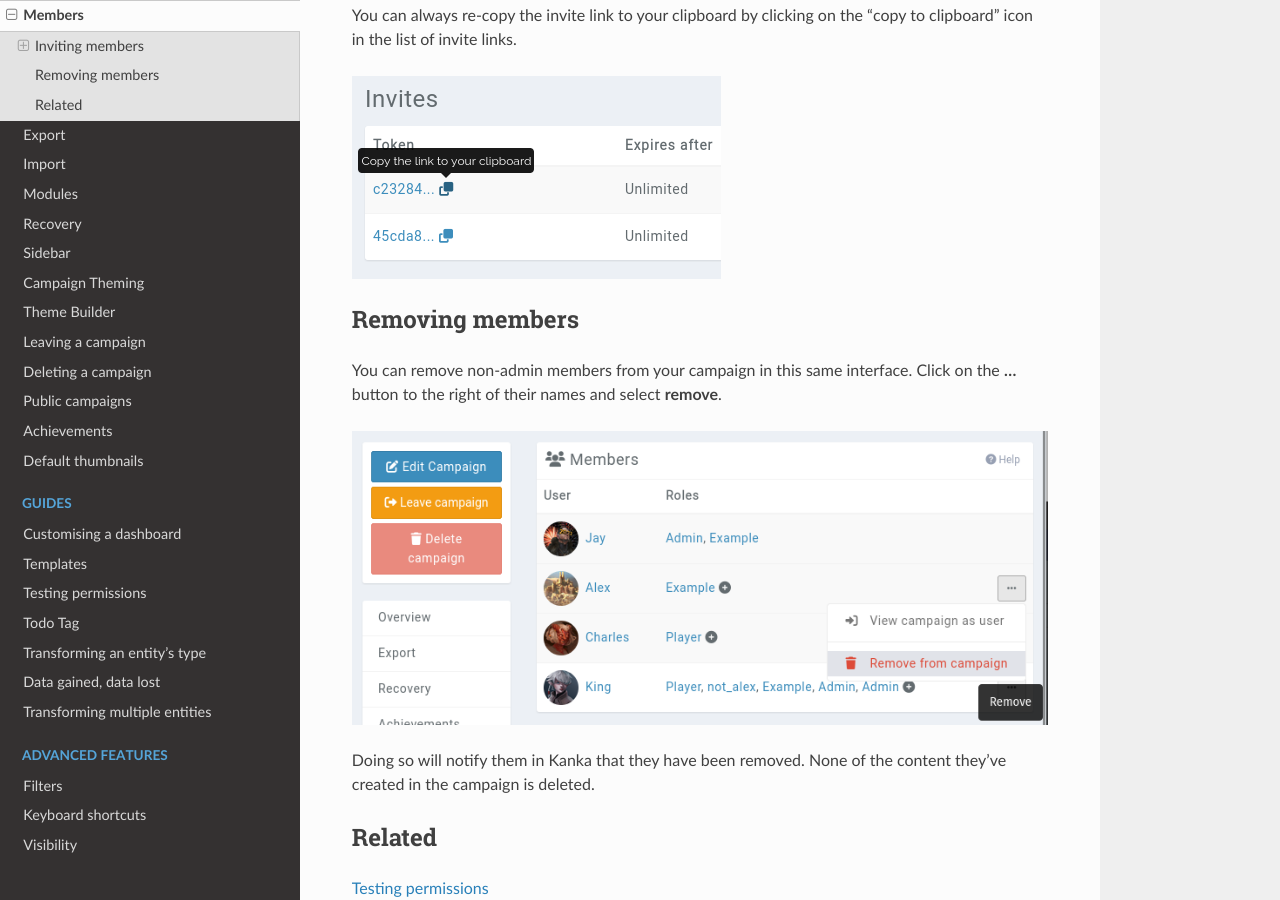
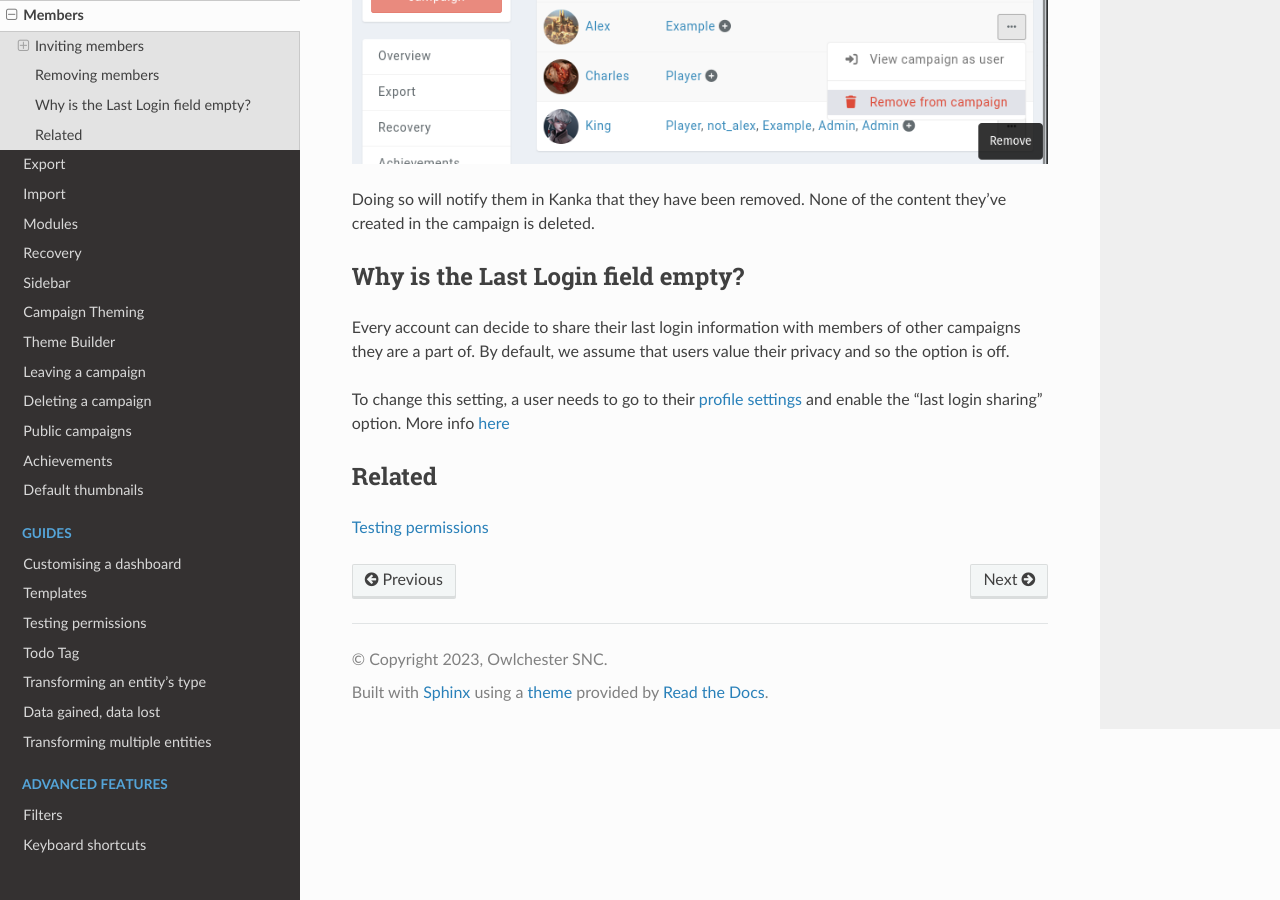
Before and after one commit to owlchester/kanka-docs, a Sphinx documentation site: the page built from docs/source/features/campaigns/members.md, in a window 1280 px wide and 900 px high, scrolled down 2073 px. Built offline with Sphinx 7.4.7 and the Read the Docs theme 2.0.0, drawn with Linux system fonts in a browser that asks for light colours; pages that are not in the unit, such as notebooks, are missing from menus.

Commit message:
Update some pages + profile page

```diff
--- a/docs/source/features/campaigns/members.md
+++ b/docs/source/features/campaigns/members.md
@@ -44,6 +40,11 @@
 
 Doing so will notify them in Kanka that they have been removed. None of the content they've created in the campaign is deleted.
 
+## Why is the Last Login field empty?
+
+Every account can decide to share their last login information with members of other campaigns they are a part of. By default, we assume that users value their privacy and so the option is off.
+
+To change this setting, a user needs to go to their [profile settings](https://app.kanka.io/settings/profile) and enable the "last login sharing" option. More info [here](/account/profile)
 
 ## Related
 
```
Also changed, not shown: other parts of docs/source/features/campaigns/members.md (+0 -4 lines), docs/source/account/profile.md (added, +14 -0 lines), docs/source/index.md (+1 -0 lines), .readthedocs.yaml, docs/source/features/campaigns/img/member-subpage.png (deleted), docs/source/features/campaigns/img/members-invite-btn.png.
